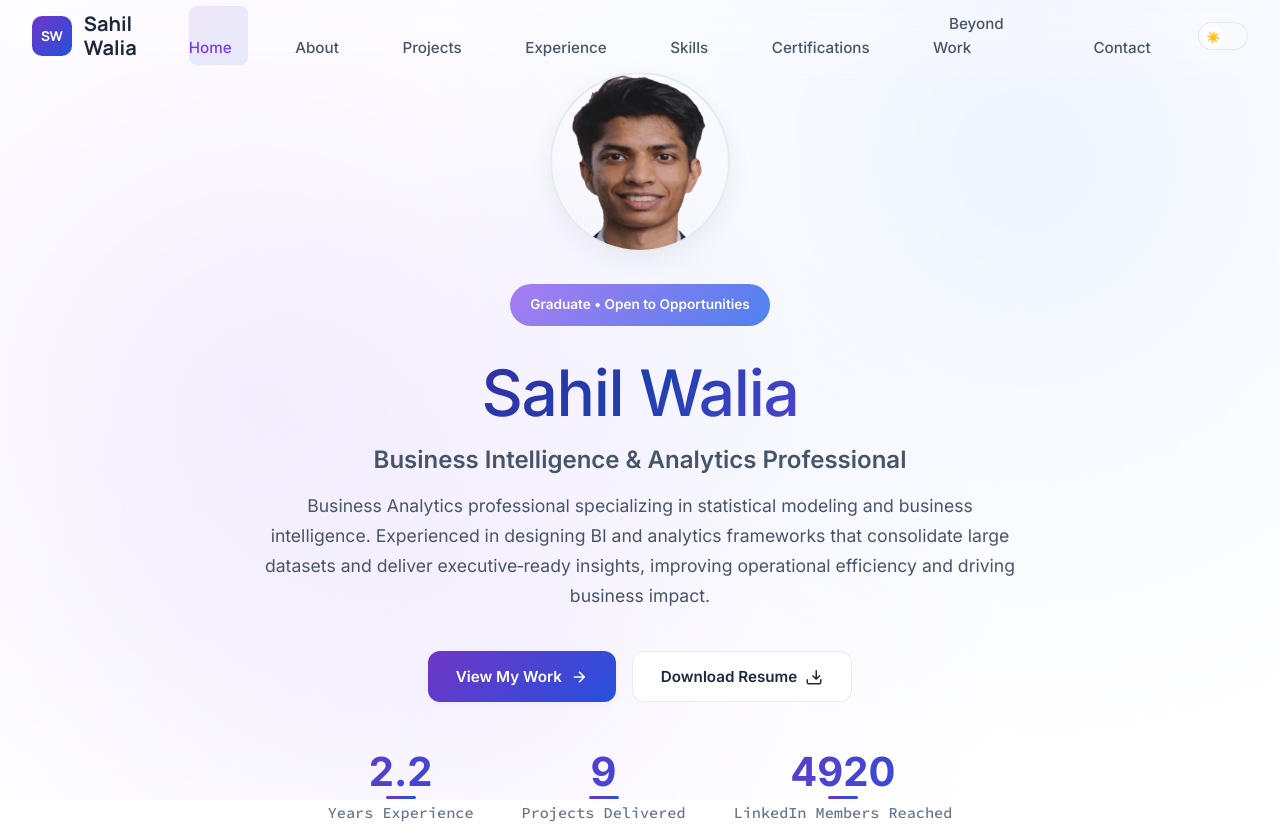
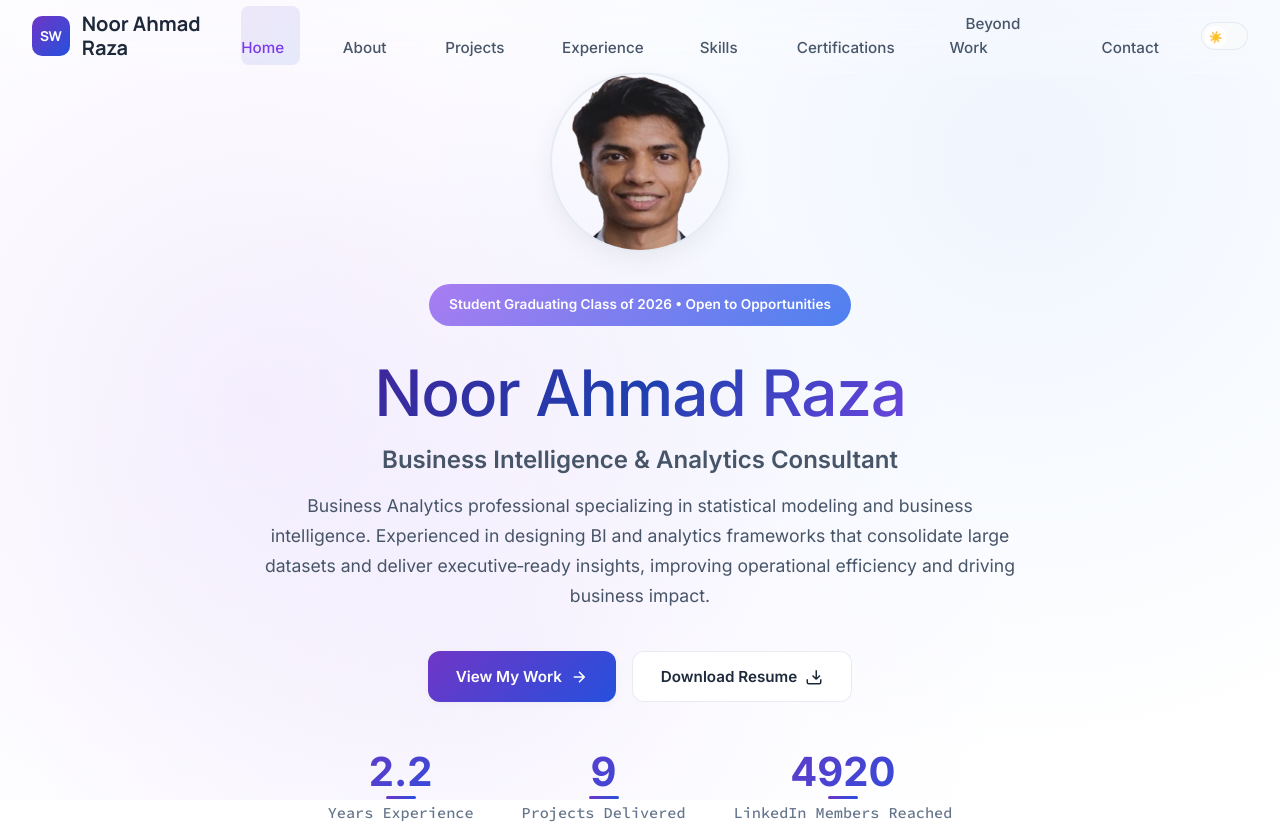
Before and after one commit to Noor-Raza/Noor-Raza.github.io, a plain HTML site: page index.html in a window 1280 px wide. Shown: the top 827 px of the page. Drawn offline with Linux system fonts and the light colour scheme.

Commit message:
Update index.html

```diff
--- a/index.html
+++ b/index.html
@@ -3,13 +3,13 @@
 <head>
   <meta charset="UTF-8" />
   <meta name="viewport" content="width=device-width, initial-scale=1" />
-  <title>Sahil Walia | Business Analytics & AI Expert</title>
+  <title>Noor Ahmad Raza | Business Analytics & Consulting</title>
 
   <!-- SEO -->
   <meta name="description" content="Business Analytics Professional specializing in data analytics, machine learning, and AI-driven solutions. MS Business Analytics at ASU." />
-  <meta name="keywords" content="Business Analyst, Data Analytics, Machine Learning, Business Intelligence, Tableau, Python, Healthcare AI" />
-  <meta name="author" content="Sahil Walia" />
-  <meta property="og:title" content="Sahil Walia - Business Analytics Portfolio" />
+  <meta name="keywords" content="Business Analyst, Data Analytics, Data Science, Machine Learning, Artificial Intelligence, Forecasting, Power BI, Tableau, Python" />
+  <meta name="author" content="Noor Ahmad Raza" />
+  <meta property="og:title" content="Noor Ahmad Raza - Business Analytics Portfolio" />
   <meta property="og:description" content="Business Intelligence Expert specializing in data analytics and AI solutions" />
   <meta property="og:type" content="website" />
 
@@ -647,7 +647,7 @@ footer p:last-child{font-size:var(--font-size-sm);opacity:.85;line-height:1.4}
     <div class="nav-content">
       <div class="logo">
         <div class="logo-icon">SW</div>
-        <span>Sahil Walia</span>
+        <span>Noor Ahmad Raza</span>
       </div>
       <button class="menu-toggle" id="menuToggle" aria-label="Toggle menu" aria-expanded="false">
         <svg width="28" height="28" viewBox="0 0 24 24" fill="none" stroke="currentColor" stroke-width="2" aria-hidden="true">
@@ -735,11 +735,11 @@ footer p:last-child{font-size:var(--font-size-sm);opacity:.85;line-height:1.4}
       <div class="container">
         <div class="hero-content">
           <div class="hero-image">
-            <img src="./images/Profile%20pic%20framed.png" alt="Portrait of Sahil Walia" loading="eager" />
-          </div>
-          <div class="hero-badge">Graduate • Open to Opportunities</div>
-          <h1 class="hero-title" id="heroTitle">Sahil Walia</h1>
-          <p class="hero-subtitle">Business Intelligence & Analytics Professional</p>
+            <img src="./images/Profile%20pic%20framed.png" alt="Portrait of Noor Ahmad Raza" loading="eager" />
+          </div>
+          <div class="hero-badge">Student Graduating Class of 2026 • Open to Opportunities</div>
+          <h1 class="hero-title" id="heroTitle">Noor Ahmad Raza</h1>
+          <p class="hero-subtitle">Business Intelligence & Analytics Consultant</p>
           <p class="hero-description">
             Business Analytics professional specializing in statistical modeling and business intelligence.
             Experienced in designing BI and analytics frameworks that consolidate large datasets and deliver
@@ -751,7 +751,7 @@ footer p:last-child{font-size:var(--font-size-sm);opacity:.85;line-height:1.4}
               <span>View My Work</span>
               <svg viewBox="0 0 24 24" fill="none" stroke="currentColor" stroke-width="2" aria-hidden="true"><path d="M5 12h14m-7-7l7 7-7 7"/></svg>
             </a>
-            <a href="./Sahil Walia - Resume.pdf" download class="btn btn-secondary">
+            <a href="./Noor Ahmad Raza - Resume.pdf" download class="btn btn-secondary">
               <span>Download Resume</span>
               <svg viewBox="0 0 24 24" fill="none" stroke="currentColor" stroke-width="2" aria-hidden="true"><path d="M21 15v4a2 2 0 0 1-2 2H5a2 2 0 0 1-2-2v-4m7-5l5 5m0 0l5-5m-5 5V3"/></svg>
             </a>
@@ -1595,7 +1595,7 @@ footer p:last-child{font-size:var(--font-size-sm);opacity:.85;line-height:1.4}
               <h3 class="cert-title">Clinical Research Proficiency</h3>
               <p class="cert-issuer">Association of Clinical Research Professionals (ACRP)</p>
               <p class="cert-date">2021</p>
-              <a href="./documents/certifications/Proficiency- Clinical Trials & Monitoring certifications- Sahil Walia.pdf" target="_blank" rel="noopener noreferrer" class="cert-link-button">View Certificates</a>
+              <a href="./documents/certifications/Proficiency- Clinical Trials & Monitoring certifications- Noor Ahmad Raza.pdf" target="_blank" rel="noopener noreferrer" class="cert-link-button">View Certificates</a>
             </div>
           </div>
 
@@ -1751,7 +1751,7 @@ footer p:last-child{font-size:var(--font-size-sm);opacity:.85;line-height:1.4}
 
         <form id="contactForm" action="https://formspree.io/f/mnnbadpg" method="POST" novalidate>
           <input type="text" name="_gotcha" style="display:none!important" tabindex="-1" autocomplete="off">
-          <input type="hidden" name="_subject" value="New Portfolio Contact - Sahil Walia">
+          <input type="hidden" name="_subject" value="New Portfolio Contact - Noor Ahmad Raza">
           <input type="hidden" name="_next" value="#contact">
           <input type="hidden" name="_autoresponse" value="Thanks for your message! I'll get back to you soon.">
 
@@ -1816,7 +1816,7 @@ footer p:last-child{font-size:var(--font-size-sm);opacity:.85;line-height:1.4}
   <!-- Footer -->
   <footer style="text-align:center;padding:3rem 2rem;color:var(--text-muted);border-top:1px solid var(--border-color);background:var(--bg-secondary)">
     <div class="container">
-      <p style="margin-bottom:1rem;font-size:1rem">© 2025 Sahil Walia. Built with passion for data and innovation.</p>
+      <p style="margin-bottom:1rem;font-size:1rem">© 2025 Noor Ahmad Raza. Built with passion for data and innovation.</p>
       <p style="font-size:.9rem;opacity:.85">Accessible • Performant • Modern</p>
     </div>
   </footer>
```
